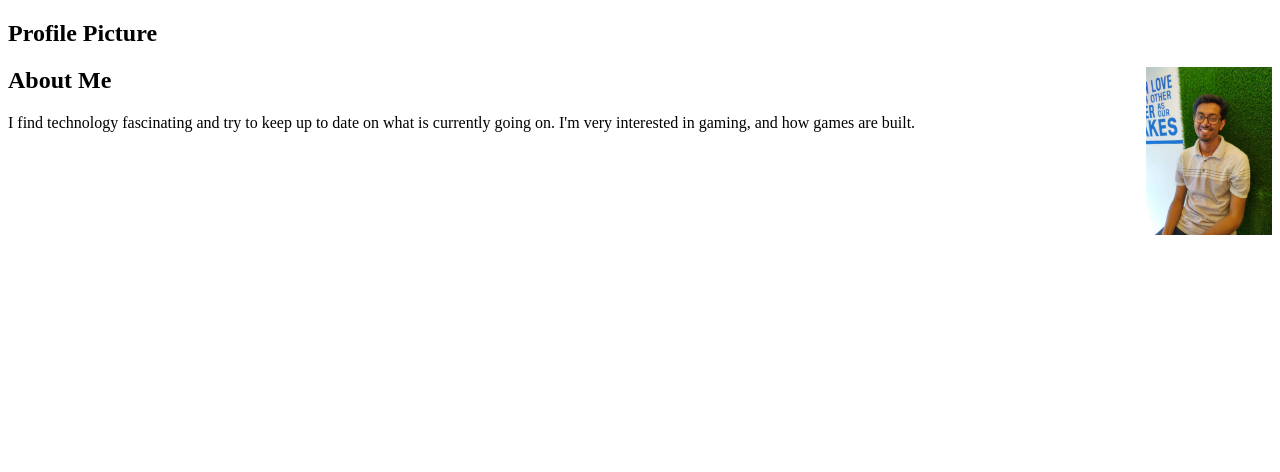
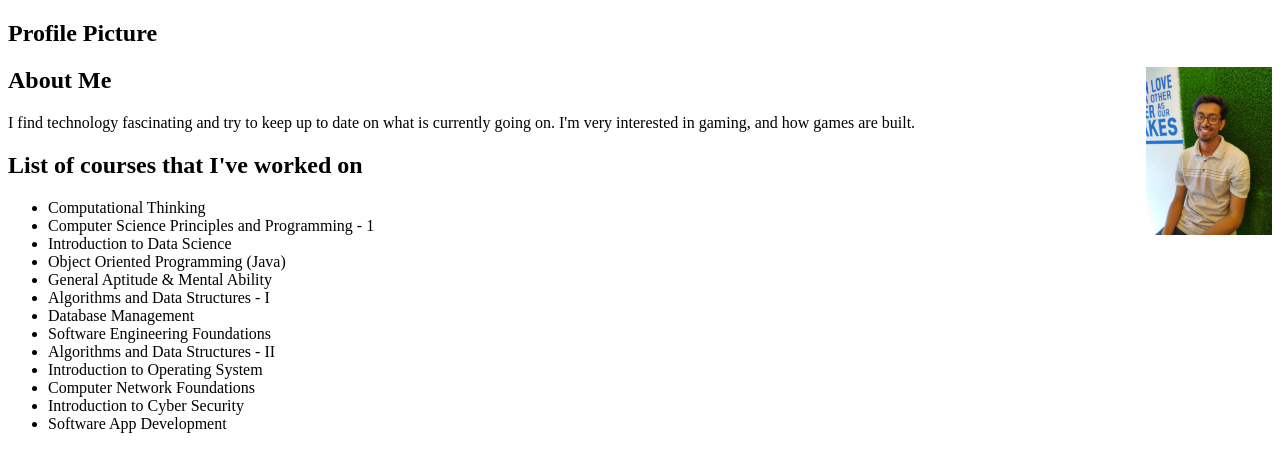
Before and after one commit to sourabh-swargam/Software_App_Development_2019501028, a plain HTML site: page Day 3/HTML/site.html in a window 1280 px wide. Drawn offline with Linux system fonts and the light colour scheme; files whose address does not match are found by name.

Commit message:
Added a list

```diff
--- a/Day 3/HTML/site.html
+++ b/Day 3/HTML/site.html
@@ -11,5 +11,23 @@
 		<p>I find technology fascinating and try to keep up to date on
 		what is currently going on. I'm very interested in gaming, and
 		how games are built.</p>
+
+		<h2>List of courses that I've worked on</h2>
+		<ul>
+			<li>Computational Thinking</li>
+			<li>Computer Science Principles and Programming - 1</li>
+			<li>Introduction to Data Science</li>
+			<li>Object Oriented Programming (Java)</li>
+			<li>General Aptitude & Mental Ability</li>
+			<li>Algorithms and Data Structures - I</li>
+			<li>Database Management</li>
+			<li>Software Engineering Foundations</li>
+			<li>Algorithms and Data Structures - II</li>
+			<li>Introduction to Operating System</li>
+			<li>Computer Network Foundations</li>
+			<li>Introduction to Cyber Security</li>
+			<li>Software App Development</li>
+		</ul>
+
 	</body>
 </html>
```
